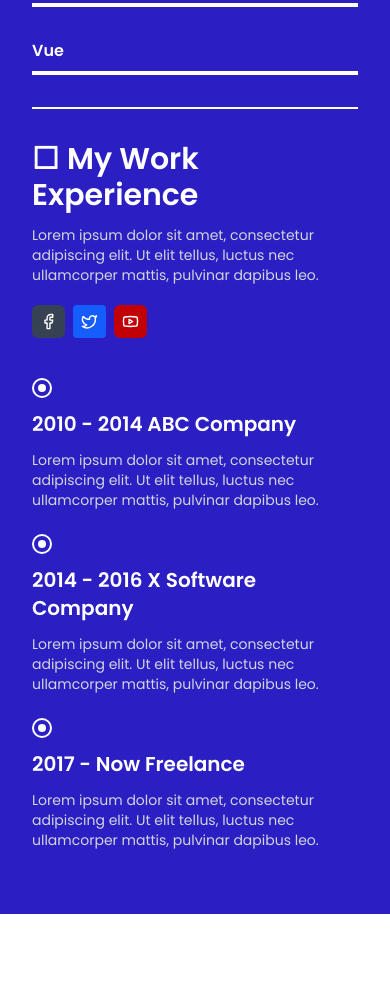
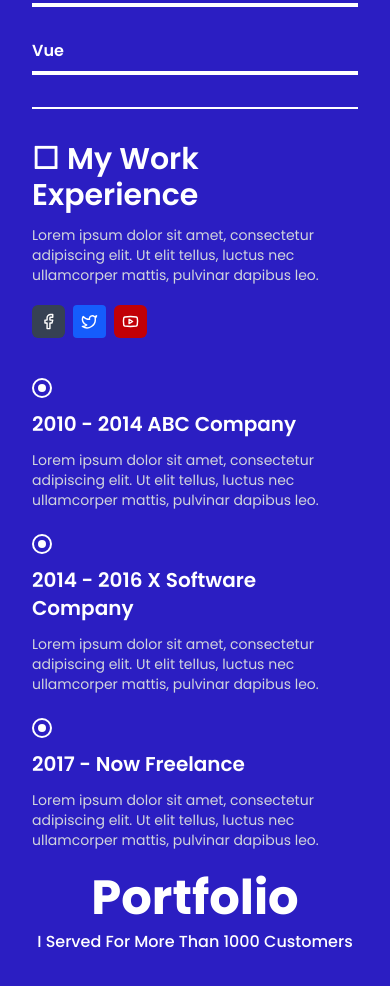
Before and after one commit to fatinishraqprapya25/Personal-Portfolio-React-Template, a React (Vite) app: page / in a window 390 px wide. Shown: the part 1784-2770 px from the top of the page. Before the commit the page ends 2698 px from the top, so only its background shows below. Built offline with nearby package versions, Linux system fonts and the light colour scheme.

Commit message:
section header don

```diff
--- /dev/null
+++ b/src/components/home/Portfolio.jsx
@@ -0,0 +1,14 @@
+import SectionHeader from "../ui/SectionHeader";
+
+export default function Portfolio() {
+    return <section className="bg-[#2b1ec2]">
+        <SectionHeader title="Portfolio" content="I Served For More Than 1000 Customers" />
+
+        <br></br>
+        <br></br>
+        <br></br>
+        <br></br>
+        <br></br>
+        <br></br>
+    </section>
+}
--- a/src/components/home/Profile.jsx
+++ b/src/components/home/Profile.jsx
@@ -13,8 +13,8 @@ export default function Profile() {
     ];
 
     return (
-        <section className="bg-[#2b1ec2] poppins text-white md:py-40 py-10 relative">
-            <div className="h-50 w-[1px] bg-gray-300 hidden absolute left-[50%] top-[-16%] md:block"></div>
+        <section className="bg-[#2b1ec2] poppins text-white md:py-40 pt-10 relative">
+            <div className="h-50 w-[1px] bg-gray-300 hidden absolute left-[50%] top-[-12%] md:block"></div>
             <Container>
                 <div className="md:flex justify-center items-center">
 
@@ -72,7 +72,7 @@ export default function Profile() {
                     <div className="md:w-1/2 pt-8 lg:pt-0 md:pl-10 border-t-2 md:border-t-0 md:border-l-2 border-white lg:py-20 flex items-center">
 
                         <div>
-                            <h2 className="text-3xl font-semibold mb-3 mt-0">
+                            <h2 className="text-3xl font-semibold mb-3 md:mb-0 mt-0">
                                 <span className="mr-2">☐</span>My Work Experience
                             </h2>
                             <p className="text-gray-300 text-sm mt-0 pr-7">Lorem ipsum dolor sit amet, consectetur adipiscing elit. Ut elit tellus, luctus nec ullamcorper mattis, pulvinar dapibus leo.</p>
--- a/src/components/pages/Home.jsx
+++ b/src/components/pages/Home.jsx
@@ -3,6 +3,7 @@ import bgImage from "../../assets/hero-bg.jpeg"
 import Header from "../header";
 import Container from "../ui/Container";
 import Profile from "../home/Profile";
+import Portfolio from "../home/Portfolio";
 
 export default function Home() {
     return (
@@ -24,6 +25,7 @@ export default function Home() {
             </main>
 
             <Profile />
+            <Portfolio />
         </>
     );
 }
--- /dev/null
+++ b/src/components/ui/SectionHeader.jsx
@@ -0,0 +1,6 @@
+export default function SectionHeader({ title, content }) {
+    return <div className="text-white text-center">
+        <h1 className="text-5xl font-extrabold">{title}</h1>
+        <p className="text-md mt-2 font-medium">{content}</p>
+    </div>
+}
```
